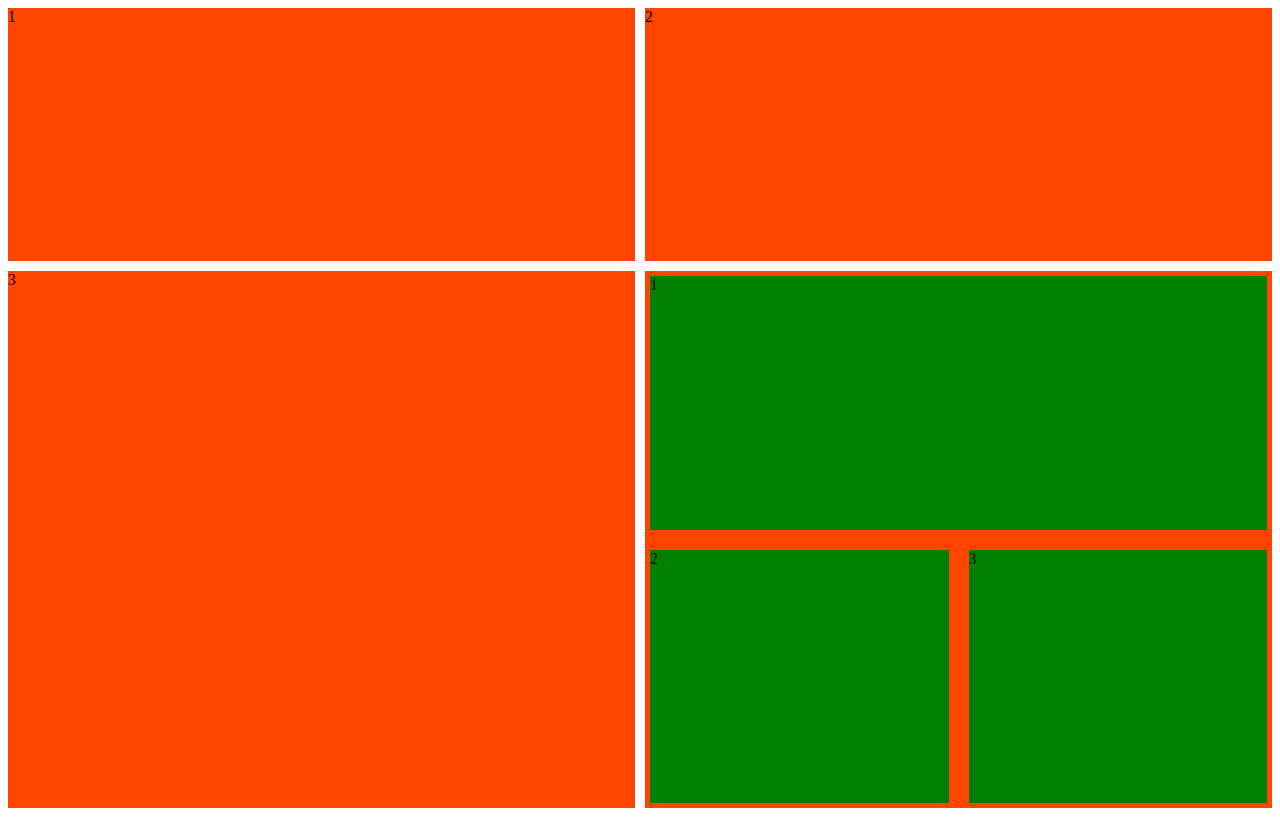
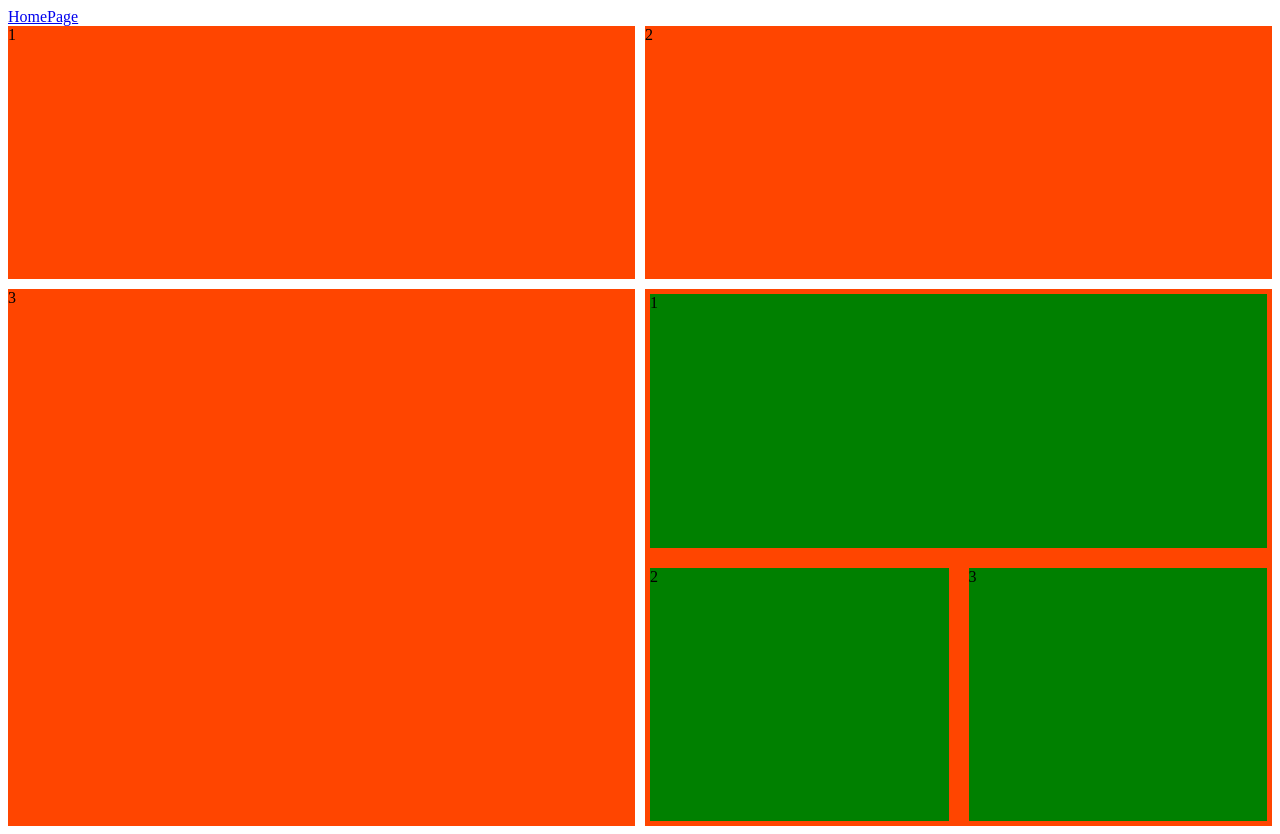
Before and after one commit to rajesh1073/CSS, a plain HTML site: page Grids/7.html in a window 1280 px wide. Drawn offline with Linux system fonts and the light colour scheme.

Commit message:
Add homepage link to Grid7 HTML file
Added a link to the homepage in the body.

```diff
--- a/Grids/7.html
+++ b/Grids/7.html
@@ -55,6 +55,7 @@
     </style>
 </head>
 <body>
+    <a href="./index.html">HomePage</a>
     <div class="parent">
         <div class="child1">1</div>
         <div class="child2">2</div>
@@ -66,4 +67,5 @@
         </div>
     </div>
 </body>
+
 </html>
```
